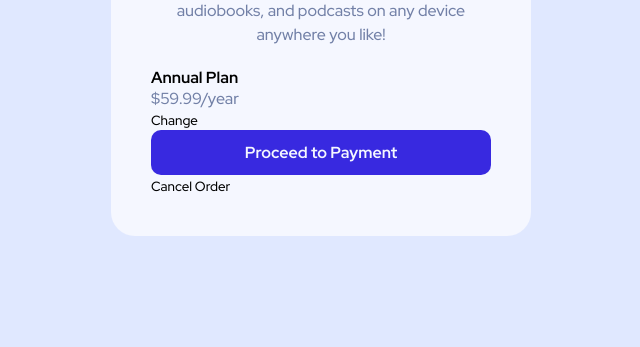
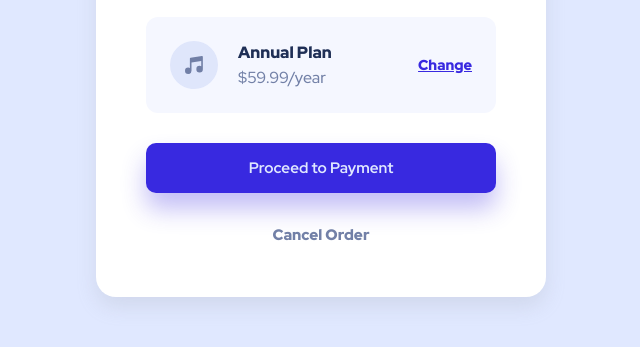
Before and after one commit to munozrc/fm-challenges, a website: page challenges/order-summary-component/index.html in a window 1280 px wide. Shown: the part 453-800 px from the top of the page, without its empty margins (319-959 px from the left). Drawn offline with Linux system fonts and the light colour scheme.

Commit message:
feat: Set colors and styles css for order-summary-component

```diff
--- a/challenges/order-summary-component/index.html
+++ b/challenges/order-summary-component/index.html
@@ -26,15 +26,17 @@
           <section class="card-action">
             <div class="card-action-info">
               <span class="card-action-icon"></span>
-              <div class="card-action-info">
+              <div class="card-action-titles">
                 <h4>Annual Plan</h4>
                 <p>$59.99/year</p>
               </div>
             </div>
             <button class="btn btn-link">Change</button>
           </section>
-          <button class="btn btn-primary">Proceed to Payment</button>
-          <button class="btn btn-flat">Cancel Order</button>
+          <div class="wrapper__buttons">
+            <button class="btn btn-primary">Proceed to Payment</button>
+            <button class="btn btn-flat">Cancel Order</button>
+          </div>
         </div>
       </footer>
     </article>
--- a/challenges/order-summary-component/styles.css
+++ b/challenges/order-summary-component/styles.css
@@ -17,6 +17,13 @@ p {
   color: hsl(224, 23%, 55%);
 }
 
+button {
+  font-size: 0.95rem;
+  font-weight: 700;
+  color: hsl(225, 100%, 94%);
+  transition: background-color 0.2s ease-out , color 0.2s ease-out;
+}
+
 .wrapper {
   width: 100%;
   height: 100%;
@@ -29,6 +36,14 @@ p {
   background-size: contain;
 }
 
+.wrapper__buttons {
+  width: 100%;
+  display: flex;
+  flex-direction: column;
+  align-items: center;
+  gap: 20px;
+}
+
 .btn {
   border: none;
   background: transparent;
@@ -38,26 +53,52 @@ p {
 
 .btn-primary {
   width: 100%;
-  padding: 12px 16px;
+  padding: 15px 6px;
   border-radius: 10px;
   background-color: hsl(245, 75%, 52%);
-  color: hsl(225, 100%, 98%);
-  font-size: 1rem;
-  font-weight: 700;
+  box-shadow: 0px 16px 24px hsla(245, 75%, 52%, 0.3);
+}
+
+.btn-primary:active {
+  background-color: hsl(245, 72%, 62%);
+}
+
+.btn-flat {
+  font-weight: 900;
+  width: fit-content;
+  padding: 12px 16px;
+  color: hsl(224, 23%, 55%)
+}
+
+.btn-flat:active {
+  color: hsl(223, 47%, 23%);
+}
+
+.btn-link {
+  font-size: 0.90rem;
+  font-weight: 900;
+  color: hsl(245, 75%, 52%);
+  text-decoration: underline;
+}
+
+.btn-link:active {
+  text-decoration: none;
+  color: hsl(245, 72%, 62%);
 }
 
 .card {
   width: 100%;
-  max-width: 420px;
+  max-width: 450px;
   overflow: hidden;
-  border-radius: 24px;
-  background-color: hsl(225, 100%, 98%);
+  border-radius: 20px;
+  background-color: #FFF;
+  box-shadow: 0px 10px 20px rgba(149, 157, 165, 0.2);
 }
 
 .card-content {
   display: flex;
   flex-direction: column;
-  padding: 40px;
+  padding: 40px 50px;
   gap: 20px;
 }
 
@@ -69,10 +110,55 @@ p {
 }
 
 .card-content-title > h1 {
+  font-size: 28px;
   font-weight: 900;
   color: hsl(223, 47%, 23%);
 }
 
 .card-content-title > p {
-  line-height: 1.5;
+  line-height: 1.6;
 }
+
+.card-content-actions {
+  width: 100%;
+  display: flex;
+  flex-direction: column;
+  gap: 30px;
+}
+
+.card-action {
+  width: 100%;
+  display: flex;
+  background-color: hsl(225, 100%, 98%);
+  padding: 24px;
+  border-radius: 12px;
+  justify-content: space-between;
+}
+
+.card-action-info {
+  display: flex;
+  gap: 20px;
+}
+
+.card-action-icon {
+  display: flex;
+  width: 48px;
+  height: 48px;
+  border-radius: 50%;
+  background-color: hsl(225, 100%, 94%);
+  background-image: url(./images/icon-music.svg);
+  background-repeat: no-repeat;
+  background-position: center;
+}
+
+.card-action-titles {
+  display: flex;
+  flex-direction: column;
+  gap: 4px;
+}
+
+.card-action-titles > h4 {
+  font-size: 1.02rem;
+  font-weight: 900;
+  color: hsl(223, 47%, 23%);
+}
```
